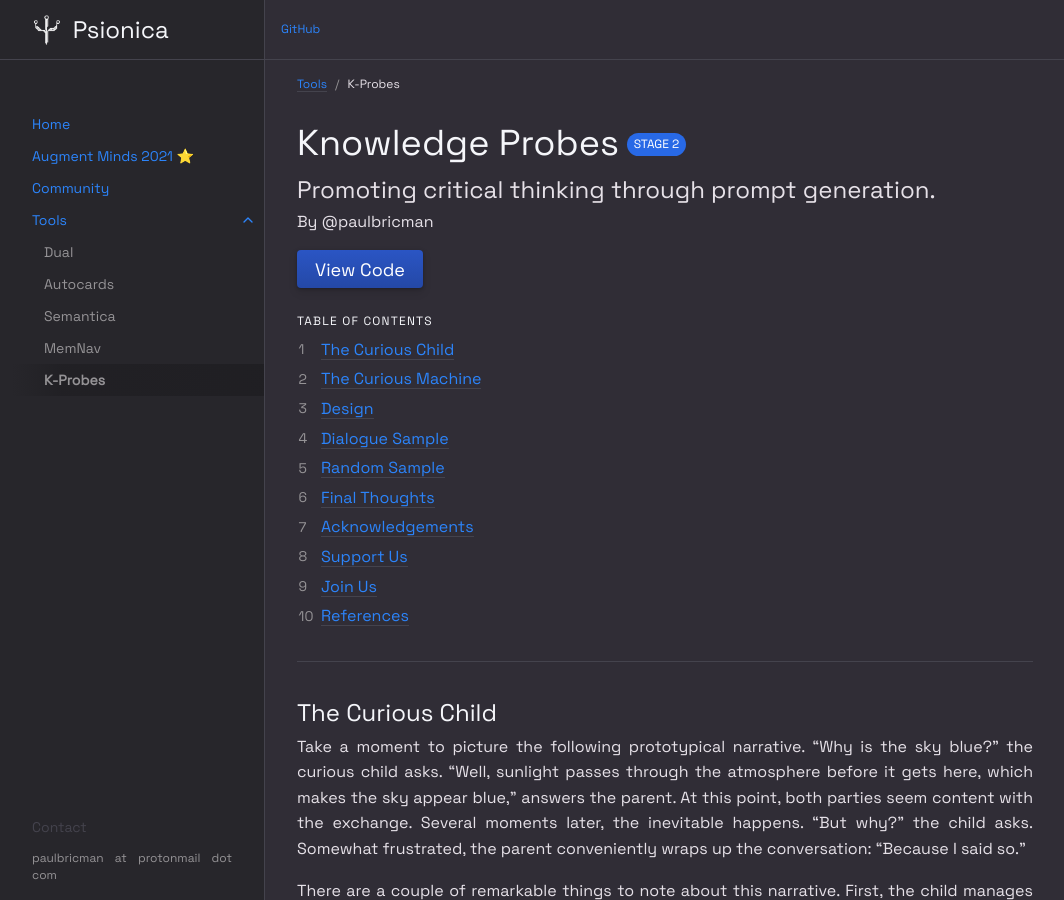
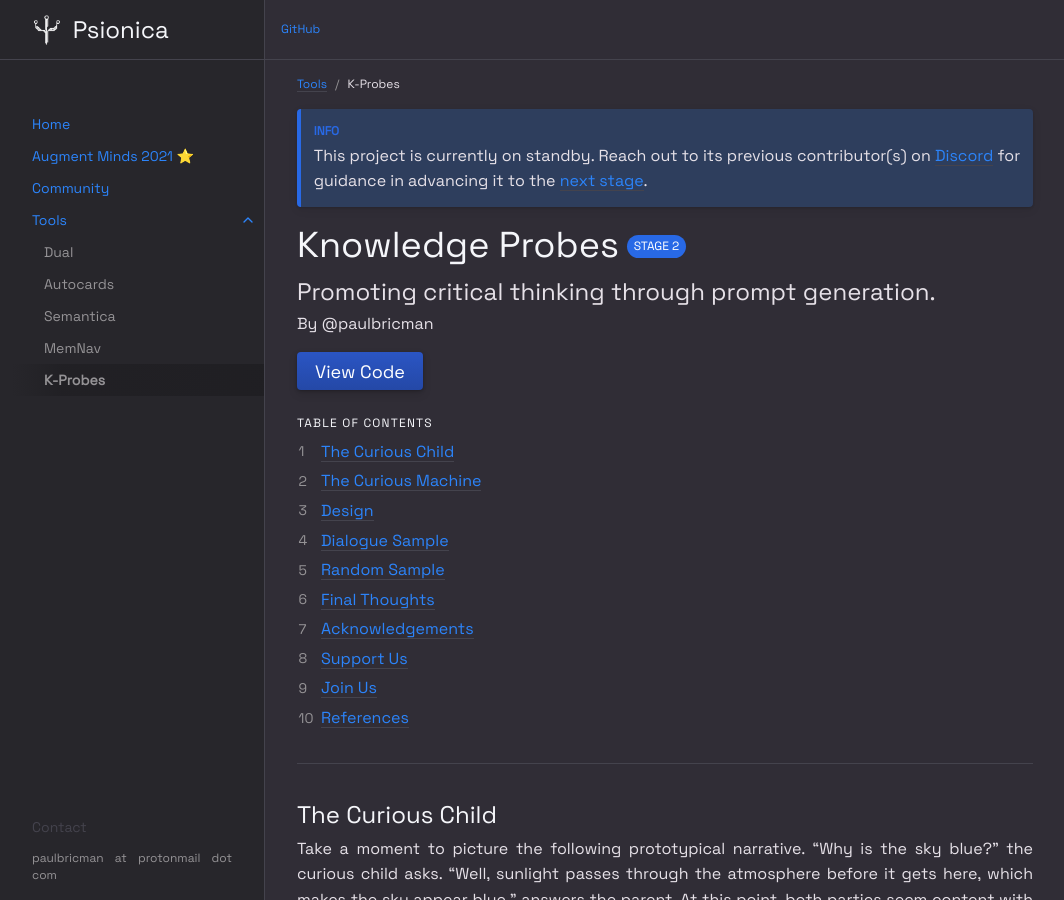
Before and after one commit to Psionica/psionica.github.io, a Jekyll site: the page built from tools/k-probes.md, in a window 1280 px wide and 900 px high. Shown: the whole window, without its empty margins (107-1171 px from the left). Built offline with Jekyll 4.4.1, drawn with Linux system fonts in a browser that asks for light colours.

Commit message:
Add status update

```diff
--- a/tools/k-probes.md
+++ b/tools/k-probes.md
@@ -6,8 +6,11 @@ parent: Tools
 description: "Promoting critical thinking through prompt generation."
 ---
 
+{: .info }
+This project is currently on standby. Reach out to its previous contributor(s) on [Discord](/community/#members) for guidance in advancing it to the [next stage](/community/#process).
+
 # Knowledge Probes
-{: .d-inline-block .mt-4 .no_toc }
+{: .d-inline-block .mt-0 .no_toc }
 
 STAGE 2
 {: .label }
```
Also changed, not shown: tools/autocards.md (+2 -1 lines), tools/memnav.md (+4 -1 lines), tools/semantica.md (+4 -1 lines), 5 other files.
